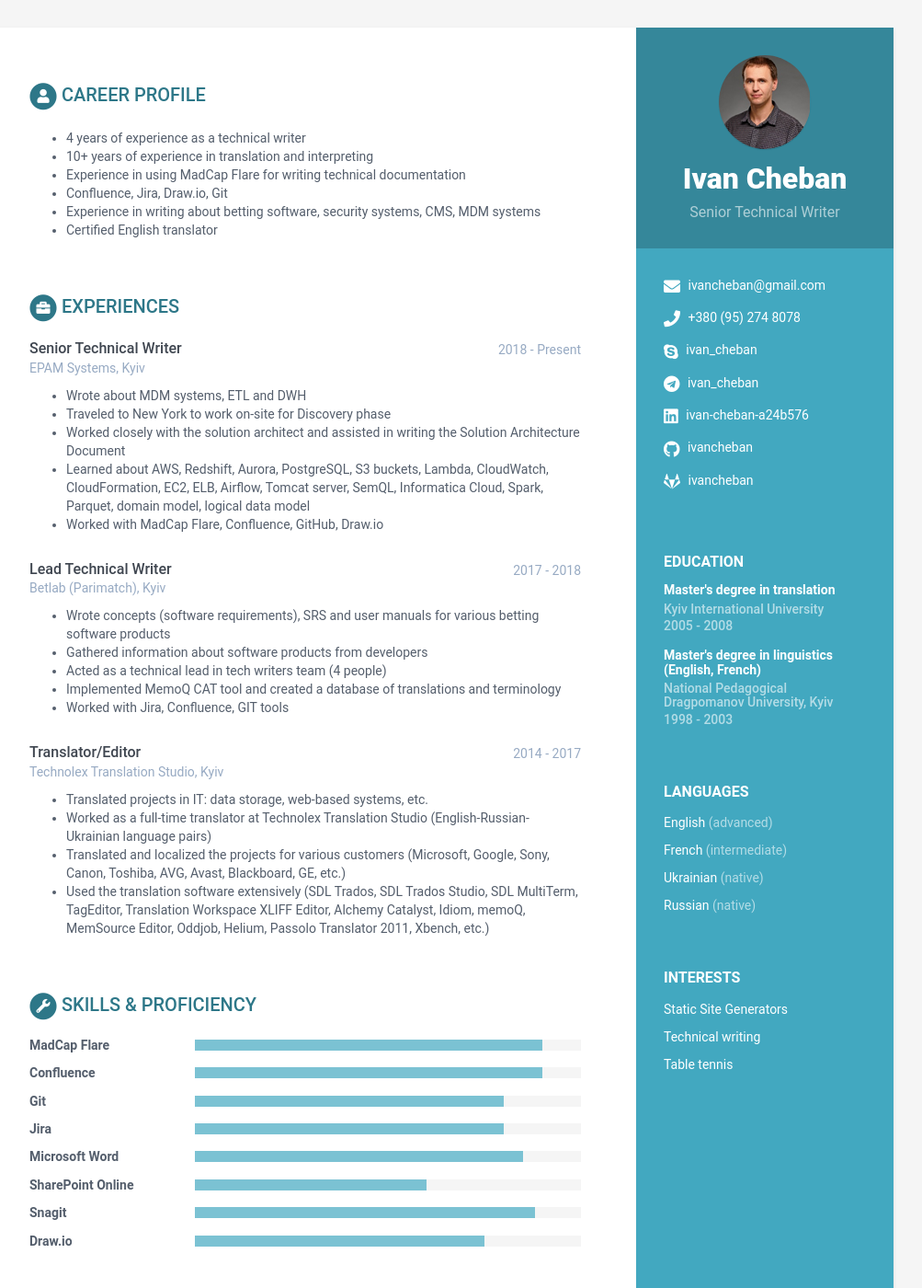
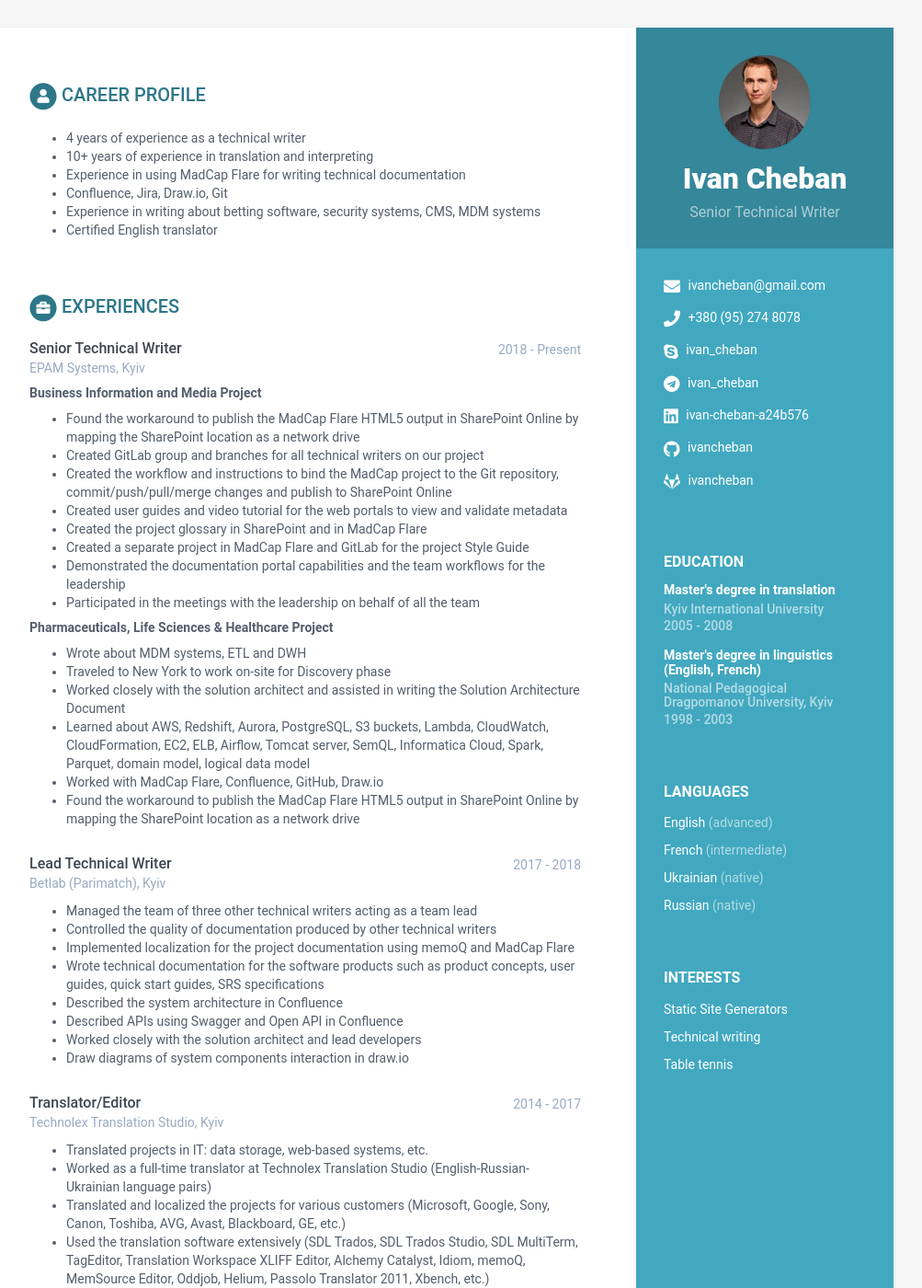
Before and after one commit to ivancheban/online-cv, a Jekyll site: the page built from index.html, in a window 1280 px wide and 1400 px high. Shown: the whole window at 92% size, without its empty margins (168-1171 px from the left). Built offline with Jekyll 4.4.1, drawn with Linux system fonts in a browser that asks for light colours.

Commit message:
added projects description

```diff
--- a/_data/data.yml
+++ b/_data/data.yml
@@ -83,21 +83,36 @@ experiences:
       time: 2018 - Present
       company: EPAM Systems, Kyiv
       details: |
+        ##### Business Information and Media Project
+          - Found the workaround to publish the MadCap Flare HTML5 output in SharePoint Online by mapping the SharePoint location as a network drive
+          - Created GitLab group and branches for all technical writers on our project
+          - Created the workflow and instructions to bind the MadCap project to the Git repository, commit/push/pull/merge changes and publish to SharePoint Online
+          - Created user guides and video tutorial for the web portals to view and validate metadata
+          - Created the project glossary in SharePoint and in MadCap Flare
+          - Created a separate project in MadCap Flare and GitLab for the project Style Guide
+          - Demonstrated the documentation portal capabilities and the team workflows for the leadership
+          - Participated in the meetings with the leadership on behalf of all the team
+
+        ##### Pharmaceuticals, Life Sciences & Healthcare Project
           - Wrote about MDM systems, ETL and DWH
           - Traveled to New York to work on-site for Discovery phase
           - Worked closely with the solution architect and assisted in writing the Solution Architecture Document
           - Learned about AWS, Redshift, Aurora, PostgreSQL, S3 buckets, Lambda, CloudWatch, CloudFormation, EC2, ELB, Airflow, Tomcat server, SemQL, Informatica Cloud, Spark, Parquet, domain model, logical data model
           - Worked with MadCap Flare, Confluence, GitHub, Draw.io
+          - Found the workaround to publish the MadCap Flare HTML5 output in SharePoint Online by mapping the SharePoint location as a network drive
 
     - role: Lead Technical Writer
       time: 2017 - 2018
       company: Betlab (Parimatch), Kyiv
       details: |
-          - Wrote concepts (software requirements), SRS and user manuals for various betting software products
-          - Gathered information about software products from developers
-          - Acted as a technical lead in tech writers team (4 people)
-          - Implemented MemoQ CAT tool and created a database of translations and terminology
-          - Worked with Jira, Confluence, GIT tools
+          - Managed the team of three other technical writers acting as a team lead
+          - Controlled the quality of documentation produced by other technical writers
+          - Implemented localization for the project documentation using memoQ and MadCap Flare
+          - Wrote technical documentation for the software products such as product concepts, user guides, quick start guides, SRS specifications
+          - Described the system architecture in Confluence
+          - Described APIs using Swagger and Open API in Confluence
+          - Worked closely with the solution architect and lead developers
+          - Draw diagrams of system components interaction in draw.io
 
     - role: Translator/Editor
       time: 2014 - 2017
@@ -107,7 +122,6 @@ experiences:
           - Worked as a full-time translator at Technolex Translation Studio (English-Russian-Ukrainian language pairs)
           - Translated and localized the projects for various customers (Microsoft, Google, Sony, Canon, Toshiba, AVG, Avast, Blackboard, GE, etc.)
           - Used the translation software extensively (SDL Trados, SDL Trados Studio, SDL MultiTerm, TagEditor, Translation Workspace XLIFF Editor, Alchemy Catalyst, Idiom, memoQ, MemSource Editor, Oddjob, Helium, Passolo Translator 2011, Xbench, etc.)
-
 skills:
     title: Skills &amp; Proficiency
 
--- a/_includes/projects.html
+++ b/_includes/projects.html
@@ -10,26 +10,25 @@
     {{ projects.title }}
   </h2>
 
-  {% if projects.intro %}
-  <div class="intro">
-      <p>{{ projects.intro }}</p>
-  </div><!--//intro-->
-  {% endif %}
+  {% for experience in experiences %}
+  <div class="item">
 
-  {% for project in projects.assignments %}
-    <div class="item">
+    <div class="meta">
 
-      <span class="project-title">
-        {% if project.link %}
-        <a href="{{ project.link }}" target="_blank">{{ project.title }}</a>
-        {% else %}
-        {{ project.title }}
-        {% endif %}
-      </span>
+      <div class="upper-row">
+        <h3 class="job-title">{{ experience.role }}</h3>
+        <div class="time">{{ experience.time }}</div>
+      </div><!--//upper-row-->
 
-      {% if project.tagline %}
-      - <span class="project-tagline">{{ project.tagline }}</span>
-      {% endif %}
+      <div class="company">{{ experience.company }}</div>
+
+    </div><!--//meta-->
+
+    {% if experience.details %}
+    <div class="details">
+      {{ experience.details | markdownify }}
+    </div><!--//details-->
+    {% endif %}
 
     </div><!--//item-->
   {% endfor %}
```
